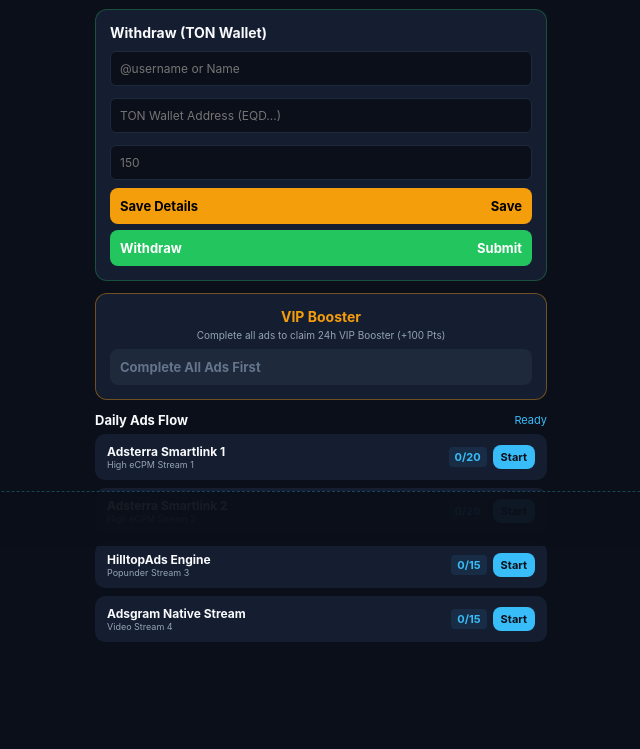
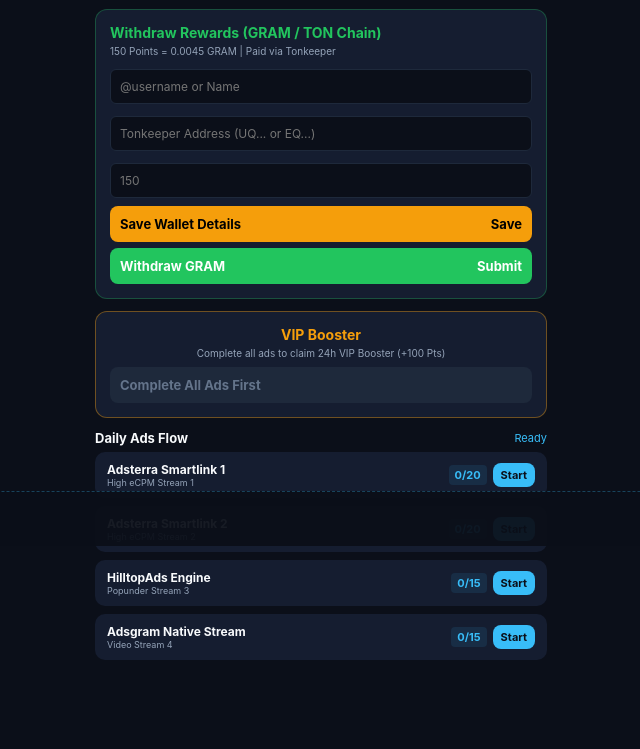
Before and after one commit to kothura815-collab/ads-miner, a plain HTML site: page index.html in a window 1280 px wide. Shown: the part 254-1003 px from the top of the page, without its empty margins (319-959 px from the left). Drawn offline with nearby package versions, Linux system fonts and the light colour scheme.

Commit message:
Update index.html

```diff
--- a/index.html
+++ b/index.html
@@ -53,7 +53,7 @@
   <div class="container">
     <div class="header">
       <h1>ADS MINER</h1>
-      <p>Watch Premium Ads & Mine TON Rewards</p>
+      <p>Watch Premium Ads & Mine GRAM Rewards</p>
     </div>
 
     <!-- TOP ADSTERRA BANNER -->
@@ -65,13 +65,21 @@
       <p style="font-size:10px;color:var(--sub);">Reserve: 300 Pts | Min Cashout: 150 Pts</p>
     </div>
 
+    <!-- UPDATED WITHDRAW CARD: GRAM / TON KEEPER PAYOUT -->
     <div class="card" style="border: 1px solid rgba(34,197,94,0.3);">
-      <h3 style="font-size:14px;margin-bottom:6px;">Withdraw (TON Wallet)</h3>
+      <h3 style="font-size:14px;margin-bottom:4px;color:#22c55e;">Withdraw Rewards (GRAM / TON Chain)</h3>
+      <p style="font-size:10px;color:var(--sub);margin-bottom:8px;">150 Points = 0.0045 GRAM | Paid via Tonkeeper</p>
+
       <input type="text" id="tgUsername" class="input" placeholder="@username or Name" />
-      <input type="text" id="tonWallet" class="input" placeholder="TON Wallet Address (EQD...)" />
+      <input type="text" id="tonWallet" class="input" placeholder="Tonkeeper Address (UQ... or EQ...)" />
       <input type="number" id="withdrawPts" class="input" placeholder="150" min="150" />
-      <button id="saveWalletBtn" class="btn btn-warn" style="margin-bottom:6px;" onclick="saveWallet()"><span>Save Details</span><span>Save</span></button>
-      <button class="btn btn-green" id="withdrawBtn" onclick="processWithdrawal()"><span>Withdraw</span><span>Submit</span></button>
+
+      <button id="saveWalletBtn" class="btn btn-warn" style="margin-bottom:6px;" onclick="saveWallet()">
+        <span>Save Wallet Details</span><span>Save</span>
+      </button>
+      <button class="btn btn-green" id="withdrawBtn" onclick="processWithdrawal()">
+        <span>Withdraw GRAM</span><span>Submit</span>
+      </button>
     </div>
 
     <div class="card" style="text-align:center;border:1px solid rgba(245,158,11,0.4);">
@@ -117,22 +125,18 @@
   </div>
 
   <script>
-    // ANTI-HACK: BLOCK CONSOLE, INSPECT ELEMENT & RIGHT-CLICK
+    // ANTI-HACK SECURITY
     document.addEventListener('contextmenu', e => e.preventDefault());
     document.onkeydown = e => {
       if (e.keyCode === 123 || (e.ctrlKey && e.shiftKey && (e.keyCode === 73 || e.keyCode === 74 || e.keyCode === 67))) return false;
     };
 
     const CONFIG = {
-      // 2 ADSTERRA SMART LINKS
       adsterra_smartlink_1: "https://asiafilm.org/4/0c97bc9c66375105d41880b754957475",
-      adsterra_smartlink_2: "https://plump-plastic.com/ZjLmfX", // 2nd High-eCPM Direct Link
+      adsterra_smartlink_2: "https://plump-plastic.com/ZjLmfX",
       hilltop_smartlink: "https://plump-plastic.com/ZjLmfX",
-
-      // ADSGRAM BLOCK ID 51560 INCLUDED
       adsgram_block_id: "51560",
       interstitial_id: "int-51559",
-
       backend_api: "/api/withdraw",
       secret_key: "alta_ads_miner_secure_hash_2026"
     };
@@ -143,7 +147,6 @@
       if (tg.enableClosingConfirmation) tg.enableClosingConfirmation();
     }
 
-    // HIGH SECURITY ENCRYPTED STORAGE (PREVENT CHEATING / CONSOLE MODS)
     const SEC = {
       getBal: () => {
         try {
@@ -277,7 +280,6 @@
       else if (num === 3) targetUrl = CONFIG.hilltop_smartlink;
 
       if (num === 4) {
-        // TASK 4: ADSGRAM TASK (BLOCK ID: 51560)
         showModal("Processing Ad", "Loading Adsgram Video...", false);
         if (window.Adsgram) {
           window.Adsgram.init({ blockId: CONFIG.adsgram_block_id }).show()
@@ -306,7 +308,6 @@
       }, 1000);
     }
 
-    // ANTI-BOT TIME VALIDATION & REWARD LOGIC
     function reward(num) {
       const elapsed = (Date.now() - state.startTime) / 1000;
       if (num !== 4 && elapsed < 14) {
@@ -331,26 +332,36 @@
     function saveWallet() {
       const u = document.getElementById('tgUsername').value.trim();
       const w = document.getElementById('tonWallet').value.trim();
-      if (!u || !/^(EQ|UQ)[a-zA-Z0-9_-]{46}$/.test(w)) { showModal("Error", "Enter valid Username and TON Wallet (EQ/UQ)."); return; }
+      if (!u || !/^(EQ|UQ)[a-zA-Z0-9_-]{46}$/.test(w)) {
+        showModal("Error", "Enter valid Telegram Username and Tonkeeper Address (UQ.../EQ...).");
+        return;
+      }
       state.user = u; state.wallet = w; save();
       document.getElementById('tgUsername').disabled = true;
       document.getElementById('tonWallet').disabled = true;
       document.getElementById('saveWalletBtn').style.display = 'none';
-      showModal("Saved", "Wallet details locked.");
+      showModal("Saved", "Tonkeeper details locked.");
     }
 
     async function processWithdrawal() {
       const pts = parseFloat(document.getElementById('withdrawPts').value);
-      if (!state.wallet || isNaN(pts) || pts < 150) { showModal("Error", "Min cashout is 150 Points with saved wallet."); return; }
-      if ((state.balance - pts) < 300) { showModal("Error", "300 Points reserve fund must remain in balance."); return; }
+      if (!state.wallet || isNaN(pts) || pts < 150) {
+        showModal("Error", "Min cashout is 150 Points with saved Tonkeeper wallet.");
+        return;
+      }
+      if ((state.balance - pts) < 300) {
+        showModal("Error", "300 Points reserve fund must remain in balance.");
+        return;
+      }
 
+      // 150 POINTS = 0.0045 GRAM CALCULATION
+      const gramAmount = ((pts / 150) * 0.0045).toFixed(4);
       const timestamp = Date.now();
-      // HMAC SHA256 SECURE SIGNATURE FOR BACKEND VERIFICATION
       const signature = CryptoJS.HmacSHA256(`${state.user}_${pts}_${timestamp}`, CONFIG.secret_key).toString();
 
       const withdrawBtn = document.getElementById('withdrawBtn');
       withdrawBtn.disabled = true;
-      showModal("Processing", "Submitting secure withdrawal request...", false);
+      showModal("Processing", "Submitting withdrawal request...", false);
 
       try {
         const response = await fetch(CONFIG.backend_api, {
@@ -360,7 +371,8 @@
             username: state.user,
             wallet: state.wallet,
             points: pts,
-            amountUsd: (pts * 0.00003).toFixed(5),
+            gramAmount: gramAmount,
+            currency: "GRAM",
             timestamp: timestamp,
             signature: signature
           })
@@ -380,7 +392,6 @@
       }
     }
 
-    // DIRECT ADSTERRA BANNER SCRIPT INJECTION
     function injectAdsterraBanner(containerId) {
       const container = document.getElementById(containerId);
       if (!container) return;
```
